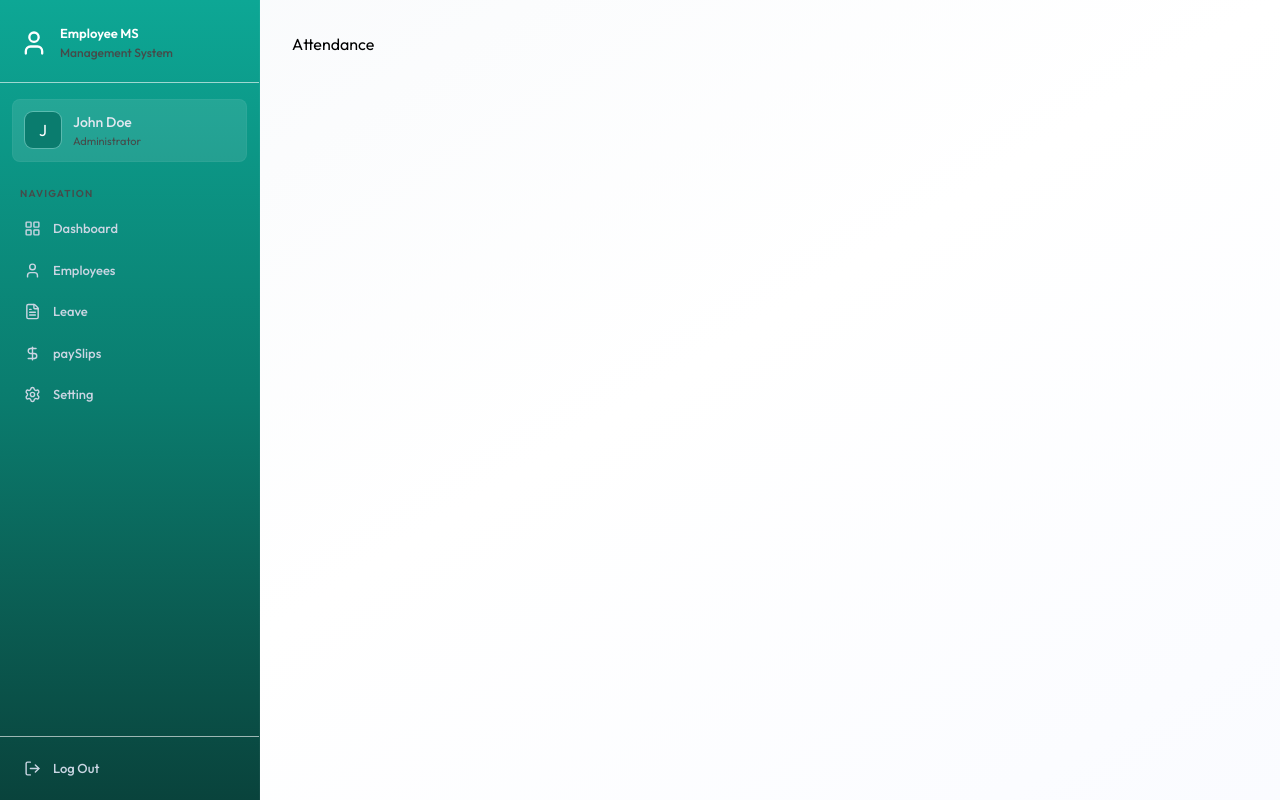
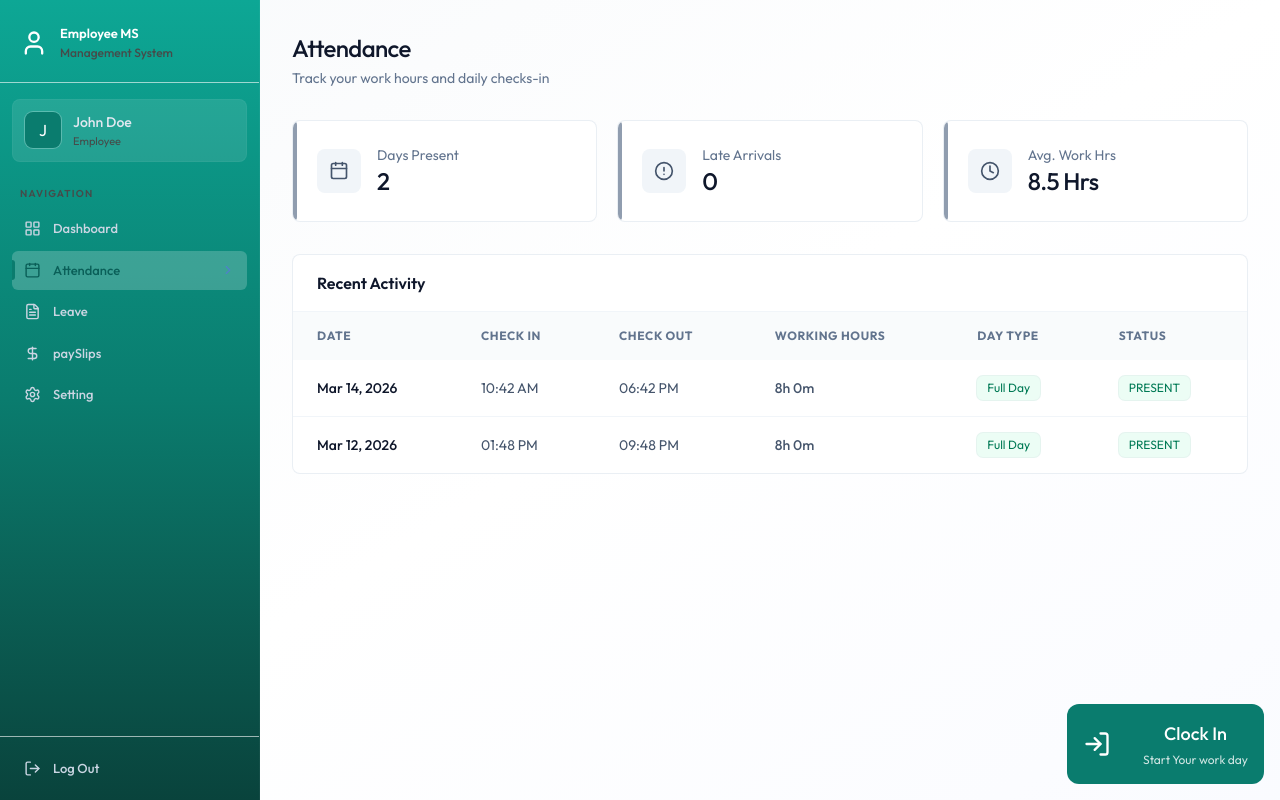
Before and after one commit to Lasantha201/FullStack-EMS, a React (Vite) app in the folder client/: page /attendance in a window 1280 px wide. Built offline with nearby package versions, Linux system fonts and the light colour scheme.

Commit message:
Attendance page ui completed

```diff
--- a/client/package.json
+++ b/client/package.json
@@ -11,6 +11,7 @@
   },
   "dependencies": {
     "@tailwindcss/vite": "^4.3.1",
+    "date-fns": "^4.4.0",
     "lucide-react": "^1.21.0",
     "react": "^19.2.7",
     "react-dom": "^19.2.7",
--- a/client/src/components/Sidebar.jsx
+++ b/client/src/components/Sidebar.jsx
@@ -18,7 +18,7 @@
         setMobileOpen(false)
     }, [pathname])
 
-    const role= "ADMIN" || "EMPLOYEE";
+    const role= "" || "EMPLOYEE";
     const navItems = [
         {name:"Dashboard", href: "/dashboard", icon:LayoutGridIcon},
         role == "ADMIN" ?
--- /dev/null
+++ b/client/src/components/attendance/AttendanceHistory.jsx
@@ -0,0 +1,87 @@
+import React from 'react';
+import { getDayTypeDisplay, getWorkingHoursDisplay } from '../../assets/assets';
+import {format} from "date-fns";
+
+const AttendanceHistory = ({history}) => {
+  return (
+    <div className='card overflow-hidden'>
+      <div className='px-6 py-4 border-b border-slate-100'>
+        <h3 className='font-semibold text-slate-900'>Recent Activity</h3>
+      </div>
+
+      <div className='overflow-x-auto'>
+        <table className='table-modern'>
+          <thead>
+            <tr>
+              <th className='px-6 py-4'>Date</th>
+              <th className='px-6 py-4'>Check In</th>
+              <th className='px-6 py-4'>Check Out</th>
+              <th className='px-6 py-4'>Working Hours</th>
+              <th className='px-6 py-4'>Day Type</th>
+              <th className='px-6 py-4'>Status</th>
+            </tr>
+          </thead>
+          <tbody>
+            {history.length === 0 ? (
+              <tr>
+                <td colSpan={6} className='text-center py-12 text-slate-400'>
+                  No record found
+                </td>
+              </tr>
+            ) : (
+              history.map((record)=>{
+                const dayType = getDayTypeDisplay(record)
+                return (
+                  <tr key={record._id || record.id}>
+                    <td className='px-6 py-4 font-medium text-slate-900'>
+                      {format(new Date(record.date), "MMM dd, yyyy")}
+                    </td>
+
+                    <td className='px-6 py-4 text-slate-600'>
+                      {record.checkIn ? format(new Date(record.
+                      checkIn), "hh:mm a") : "-" }
+
+                    </td>
+
+                    <td className='px-6 py-4 text-slate-600'>
+                      {record.checkOut ? format(new Date(record.
+                      checkOut), "hh:mm a") : "-" }
+
+                    </td>
+
+                     <td className='px-6 py-4 text-slate-600 font-medium'>
+                      {getWorkingHoursDisplay(record)}
+
+                    </td>
+
+                    <td className='px-6 py-4'>
+                      {dayType.label !== "-" ? <span className={`badge ${dayType.className}`}>
+                        {dayType.label}</span> : "-"}
+
+                    </td>
+
+                    <td className='px-6 py-4'>
+
+                    <span className={`badge ${record.status === "PRESENT" ?
+                      "badge-success" : record.status === "LATE" ? "badge-warning" : "badge-danger"
+                    }`}>
+                      {record.status}
+                    </span>
+
+                    </td>
+
+                  </tr>
+                )
+              })
+            )}
+          </tbody>
+
+        </table>
+
+      </div>
+
+    </div>
+  )
+}
+
+export default AttendanceHistory
--- /dev/null
+++ b/client/src/components/attendance/AttendanceStatus.jsx
@@ -0,0 +1,46 @@
+import { AlertCircleIcon, CalendarIcon, ClockIcon } from 'lucide-react';
+import React from 'react'
+
+const AttendanceStatus = ({history}) => {
+
+  const totalPresent = history.filter((h)=>h.status === "PRESENT" | h.status ===
+"LATE").length;
+
+  const totalLate = history.filter((h)=>h.status === "LATE").length;
+
+  const status = [
+    {label : "Days Present", value: totalPresent, icon: CalendarIcon},
+    {label : "Late Arrivals", value: totalLate, icon: AlertCircleIcon},
+    {label : "Avg. Work Hrs", value: "8.5 Hrs", icon: ClockIcon},
+  ]
+
+
+  return (
+    <div className='grid grid-cols-1 sm:grid-cols-3 gap-4 sm:gap-5 mb-8'>
+
+      {status.map((s)=>(
+        <div key={s.label} className='card card-hover p-5 sm:p-6 flex items-center
+        gap-4 relative overflow-hidden group'>
+
+          <div className='absolute left-0 top-0 bottom-0 w-1 rounded-r-full
+          bg-slate-500/70 group-hover:bg-[#0A7C6E]'/>
+
+          <div className='p-3 bg-slate-100 rounded-lg group-hover:bg-indigo-50
+          transition-colors duration-200'>
+            <s.icon className='w-5 h-5 text-slate-600 group-hover:text-[#0A7C6E]
+            transition-colors duration-200'/>
+          </div>
+          <div>
+            <p className='text-sm text-slate-500'>{s.label}</p>
+            <p className='text-2xl font-medium text-slate-900 tracking-tight'>
+              {s.value}</p>
+          </div>
+
+        </div>
+      ))}
+
+    </div>
+  )
+}
+
+export default AttendanceStatus
--- /dev/null
+++ b/client/src/components/attendance/CheckInButton.jsx
@@ -0,0 +1,53 @@
+import { Loader2Icon, LogInIcon, LogOutIcon } from 'lucide-react';
+import React, { useState } from 'react'
+
+const CheckInButton = ({todayRecord, onAction}) => {
+
+    const [loading,setLoading] = useState(false);
+
+    const handleAttendance = async (params) =>{
+        setLoading(true);
+        setTimeout(() => {
+            setLoading(false)
+            onAction()
+
+        }, 1000);
+    }
+
+    if(todayRecord ?.checkOut){
+        return(
+            <div className='flex flex-col items-center justify-center p-8
+            bg-slate-50 rounded-2xl border border-slate-200'>
+                <h3 className='text-lg font-bold text-slate-900'>Work day completed</h3>
+                <p className='text-slate-500 text-sm mt-1'>Great Job! See you tomorrow.</p>
+            </div>
+        )
+    }
+
+    const isCheckedIn = !!todayRecord?.isCheckedIn;
+
+
+  return (
+    <div className='absolute bottom-4 right-4 flex flex-col z-1'>
+        <button onClick={handleAttendance} disabled={loading} className={`w-full max-w-xs flex justify-between items-center
+            gap-8 p-4 rounded-xl bg-linear-to-br text-white ${isCheckedIn ?
+                "from-[#0A7C6E] to-[#1ad8c2]" : "from-[#0A7C6E] to-[#0A7C6E]"
+            }`}>
+            {loading ? <Loader2Icon className='size-7 animate-spin'/> :
+            isCheckedIn ? <LogOutIcon className='size-7'/> : <LogInIcon className='size-7'/>}
+
+                <div className='relative flex flex-col items-center text-center'>
+                    <h2 className='text-lg font-medium mb-1'>{loading ? "processing..." : isCheckedIn ?
+                    "Clock Out" : "Clock In"}</h2>
+
+                    <p className='text-xs opacity-80'>{isCheckedIn ? "Click to end your shift" :
+                        "Start Your work day"}</p>
+                </div>
+
+        </button>
+
+    </div>
+  )
+}
+
+export default CheckInButton
--- a/client/src/pages/Attendance.jsx
+++ b/client/src/pages/Attendance.jsx
@@ -1,7 +1,63 @@
+import { useCallback, useEffect, useState } from "react";
+import { dummyAttendanceData } from "../assets/assets";
+import Loading from "../components/Loading";
+import CheckInButton from "../components/attendance/CheckInButton";
+import AttendanceStatus from "../components/attendance/AttendanceStatus";
+import AttendanceHistory from "../components/attendance/AttendanceHistory";
 
 const Attendance = () => {
+
+  const [history, setHistory] = useState([]);
+  const [loading, setLoading] = useState(true);
+  const [isDeleted, setIsDeleted] = useState(false);
+
+  const fetchData = useCallback(async ()=> {
+
+    setHistory(dummyAttendanceData);
+    setTimeout(()=>{
+      setLoading(false)
+    }, 1000)
+
+  },[])
+
+  useEffect(()=>{
+    fetchData()
+  },[fetchData]);
+
+  if(loading) return <Loading/>
+
+  const today = new Date()
+  today.setHours(0,0,0,0)
+  const todayRecord = history.find((r)=> new Date(r.date).toDateString() === today.
+  toDateString())
+
+
   return (
-    <div>Attendance</div>
+    <div className="animate-fade-in">
+      <div className="page-header">
+        <h1 className="page-title">Attendance</h1>
+        <p className="page-subtitle">Track your work hours and daily checks-in</p>
+      </div>
+
+      {isDeleted ? (
+        <div className="mb-8 p-6 bg-rose-50 border border-rose-200
+        rounded-2xl text-center">
+
+        <p className="text-rose-600">You can no longer clock in or out because your emploee records have been
+          marked as deleted.</p>
+
+        </div>
+
+      ) : (
+        <div className="mb-8">
+        <CheckInButton todayRecord={todayRecord} onAction={fetchData}/>
+        </div>
+      )}
+
+
+      <AttendanceStatus history={history} />
+      <AttendanceHistory history={history}/>
+    </div>
   )
 }
 
```
Also changed, not shown: 1 other file (tests, documents, lock files or other folders).
